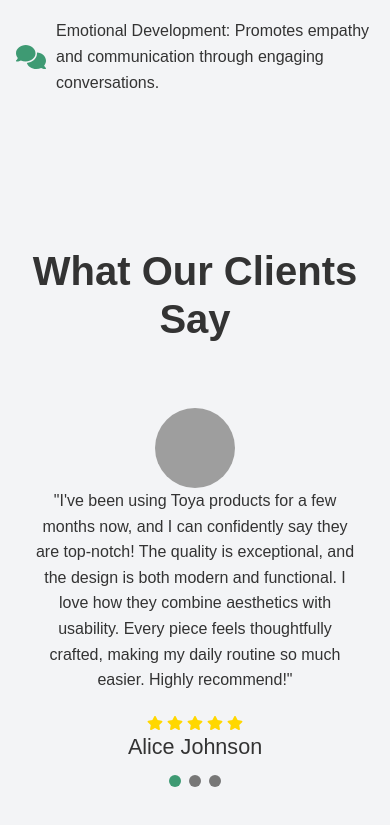
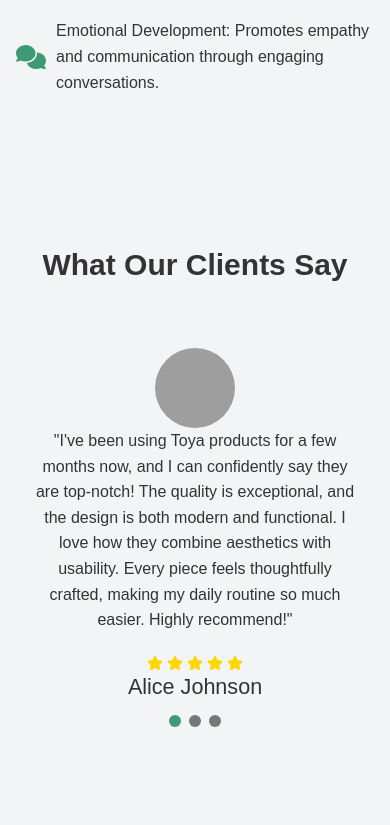
Before and after one commit to fareshossamm/Toya, a React (Create React App) app: page / in a window 390 px wide. Shown: the part 1692-2517 px from the top of the page. Built offline with nearby package versions, Linux system fonts and the light colour scheme; grey boxes are pictures that could not be loaded; a small style sheet from the web is missing.

Commit message:
add new features

```diff
--- a/src/Components/BlogPage.css
+++ b/src/Components/BlogPage.css
@@ -11,6 +11,12 @@
     margin-bottom: 40px;
     color: #333; /* Primary color for section title */
     font-weight: bold;
+}
+@media (max-width: 768px) {
+    .section-title {
+        font-size: 35px;
+
+    }
 }
 
 .blogs-container {
--- a/src/Components/Testimonial.css
+++ b/src/Components/Testimonial.css
@@ -16,6 +16,11 @@
   margin-bottom: 55px;
   font-size: 40px;
   font-weight: bold;
+}
+@media (max-width: 768px) {
+  .testimonial-section h2 {
+    font-size: 30px;
+  }
 }
 /* Centering text inside the testimonial */
 .testimonial-content {
```
